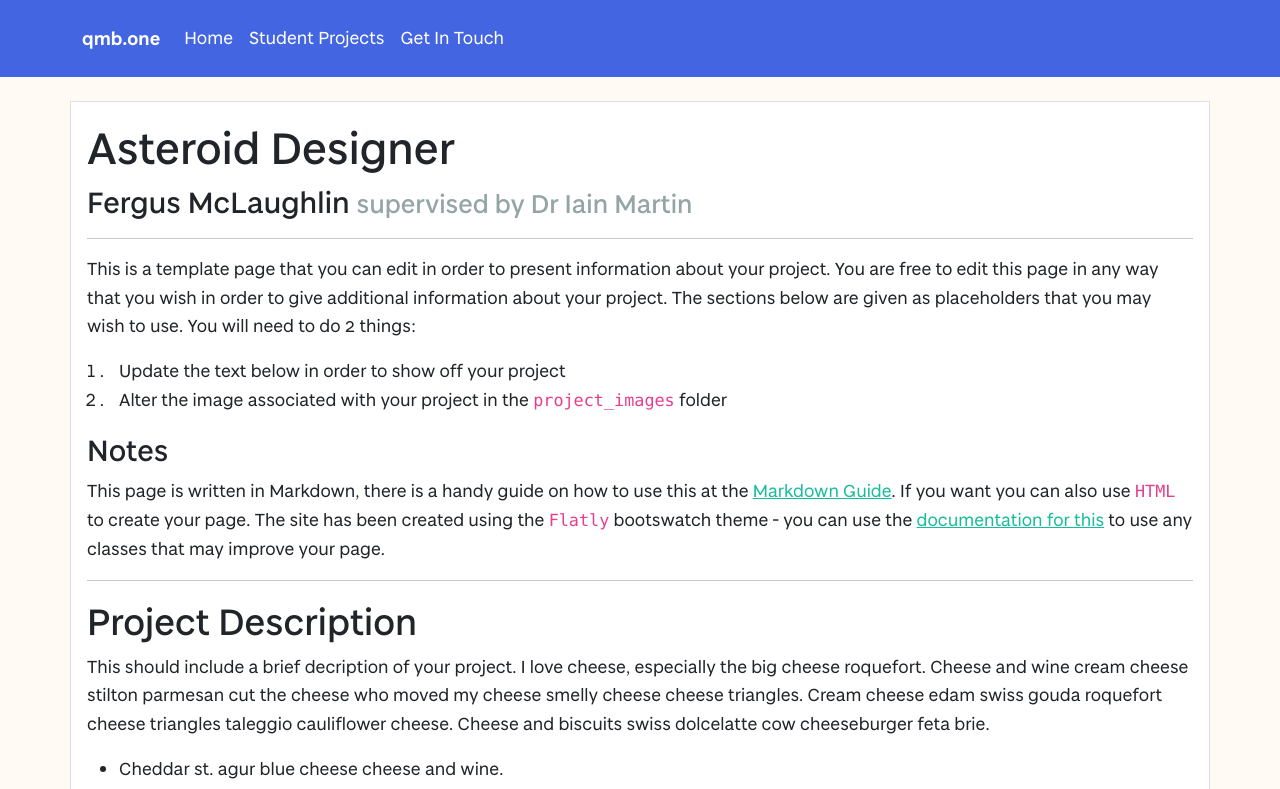
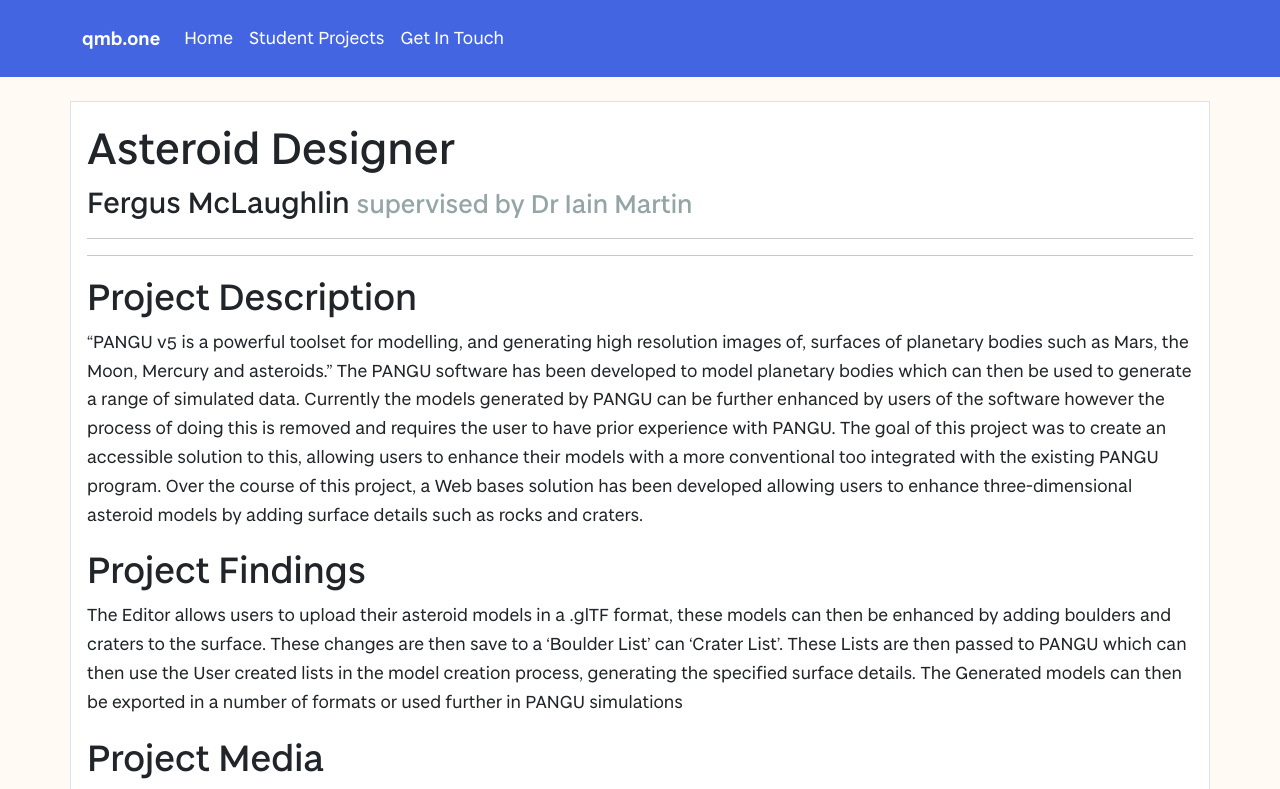
Before and after one commit to vivienprk/degree-show-2022, a Jekyll site: the page built from projects/FergusMcLaughlin.md, in a window 1280 px wide and 1400 px high. Shown: the top 789 px of the window. Built offline with Jekyll 4.4.1, drawn with Linux system fonts in a browser that asks for light colours; some of the changed text lies outside the part shown; grey boxes are pictures that could not be loaded.

Commit message:
Update FergusMcLaughlin.md

```diff
--- a/projects/FergusMcLaughlin.md
+++ b/projects/FergusMcLaughlin.md
@@ -3,34 +3,19 @@ layout: project
 studentName: "Fergus McLaughlin"
 supervisorName: "Dr Iain Martin"
 projectTitle: "Asteroid Designer"
-projectImage: "sampleImage.jpg"
+projectImage: "PANGUAsteroidDesigner.png"
 
 ---
-
-This is a template page that you can edit in order to present information about your project. You are free to edit this page in any way that you wish in order to give additional information about your project. The sections below are given as placeholders that you may wish to use. You will need to do 2 things:
-
-1. Update the text below in order to show off your project
-2. Alter the image associated with your project in the `project_images` folder
-
-### Notes
-This page is written in Markdown, there is a handy guide on how to use this at the [Markdown Guide](https://www.markdownguide.org/cheat-sheet/). If you want you can also use `HTML` to create your page. The site has been created using the `Flatly` bootswatch theme - you can use the [documentation for this](https://bootswatch.com/flatly/) to use any classes that may improve your page.
-
 <hr>
 
 ## Project Description
-This should include a brief decription of your project. I love cheese, especially the big cheese roquefort. Cheese and wine cream cheese stilton parmesan cut the cheese who moved my cheese smelly cheese cheese triangles. Cream cheese edam swiss gouda roquefort cheese triangles taleggio cauliflower cheese. Cheese and biscuits swiss dolcelatte cow cheeseburger feta brie.
+“PANGU v5 is a powerful toolset for modelling, and generating high resolution images of, surfaces of planetary bodies such as Mars, the Moon, Mercury and asteroids.” The PANGU software has been developed to model planetary bodies which can then be used to generate a range of simulated data. Currently the models generated by PANGU can be further enhanced by users of the software however the process of doing this is removed and requires the user to have prior experience with PANGU. The goal of this project was to create an accessible solution to this, allowing users to enhance their models with a more conventional too integrated with the existing PANGU program. Over the course of this project, a Web bases solution has been developed allowing users to enhance three-dimensional asteroid models by adding surface details such as rocks and craters.
 
-- Cheddar st. agur blue cheese cheese and wine.
-- Fondue cheesy grin taleggio paneer caerphilly cheese strings cheesy feet emmental.
-- When the cheese comes out everybody's happy
 
 ## Project Findings
-This section should talk about the main findings of your project and the key parts that you want to show off.
+The Editor allows users to upload their asteroid models in a .glTF format, these models can then be enhanced by adding boulders and craters to the surface. These changes are then save to a ‘Boulder List’ can ‘Crater List’. These Lists are then passed to PANGU which can then use the User created lists in the model creation process, generating the specified surface details. The Generated models can then be exported in a number of formats or used further in PANGU simulations
+
 
 ## Project Media
-If you are really keen you can also create a video to demonstrate your project and embed this in the page. An example of a youTube video being embedded is below. You will want to change the width of this to be 100% and put the height as something around 500.
 
-
-<iframe width="100%" height="500" src="https://www.youtube.com/embed/YUEaupJk5AI" title="YouTube video player" frameborder="0" allow="accelerometer; autoplay; clipboard-write; encrypted-media; gyroscope; picture-in-picture" allowfullscreen></iframe>
-
-Cheddar st. agur blue cheese cheese and wine. Fondue cheesy grin taleggio paneer caerphilly cheese strings cheesy feet emmental. When the cheese comes out everybody's happy
+<iframe width="100%" height="500" src="https://youtu.be/79Fnz_K4uBI" title="YouTube video player" frameborder="0" allow="accelerometer; autoplay; clipboard-write; encrypted-media; gyroscope; picture-in-picture" allowfullscreen></iframe>
```
